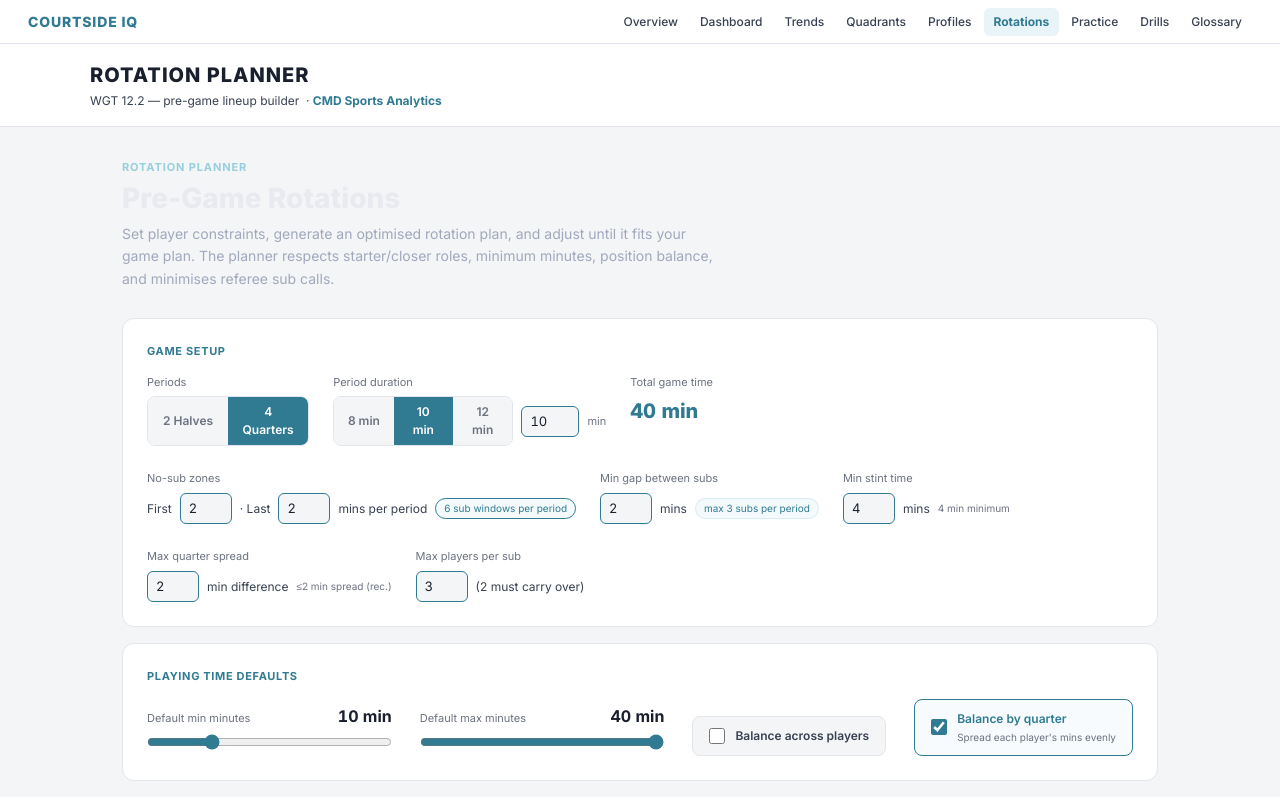
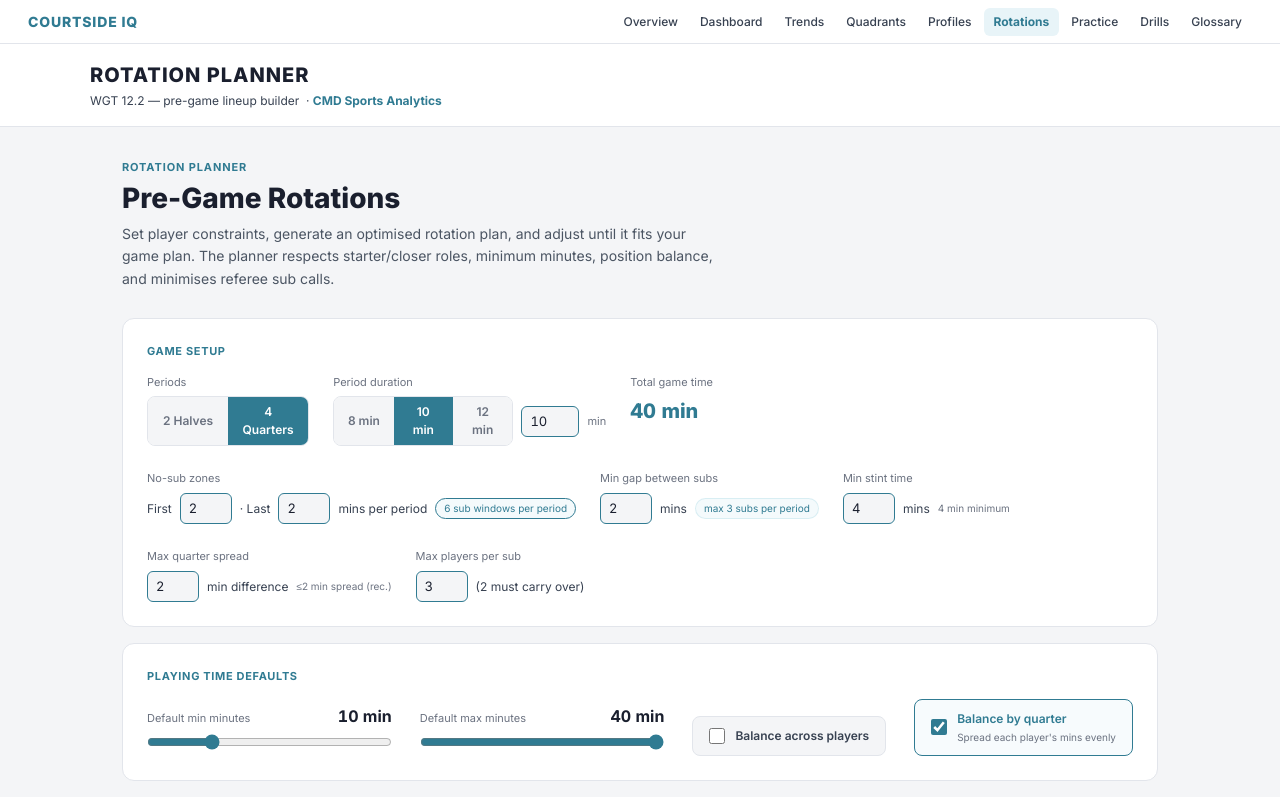
Before and after one commit to mjbarrenger-wq/courtside-iq, a Next.js app: page /rotations in a window 1280 px wide. Shown: the top 797 px of the page. Built offline with nearby package versions, Linux system fonts and the light colour scheme; no server answers; the database is empty.

Commit message:
Fix invisible rotations page title (light-on-light)

```diff
--- a/app/rotations/page.tsx
+++ b/app/rotations/page.tsx
@@ -74,13 +74,13 @@ export default async function RotationsPage() {
       <div style={{ maxWidth: 1100, margin: '0 auto', padding: '32px 32px 0' }}>
         {/* Page title */}
         <div style={{ marginBottom: 28 }}>
-          <div style={{ fontSize: 11, fontWeight: 700, color: '#97cfdc', letterSpacing: '0.08em', marginBottom: 6 }}>
+          <div style={{ fontSize: 11, fontWeight: 700, color: '#307b92', letterSpacing: '0.08em', marginBottom: 6 }}>
             ROTATION PLANNER
           </div>
-          <h1 style={{ fontSize: 28, fontWeight: 800, color: '#e8eaf0', margin: 0, lineHeight: 1.2 }}>
+          <h1 style={{ fontSize: 28, fontWeight: 800, color: '#1a1f2e', margin: 0, lineHeight: 1.2 }}>
             Pre-Game Rotations
           </h1>
-          <p style={{ fontSize: 14, color: '#a0a8bc', marginTop: 8, lineHeight: 1.6, maxWidth: 600 }}>
+          <p style={{ fontSize: 14, color: '#4b5563', marginTop: 8, lineHeight: 1.6, maxWidth: 600 }}>
             Set player constraints, generate an optimised rotation plan, and adjust until it fits your game plan.
             The planner respects starter/closer roles, minimum minutes, position balance, and minimises referee sub calls.
           </p>
```
